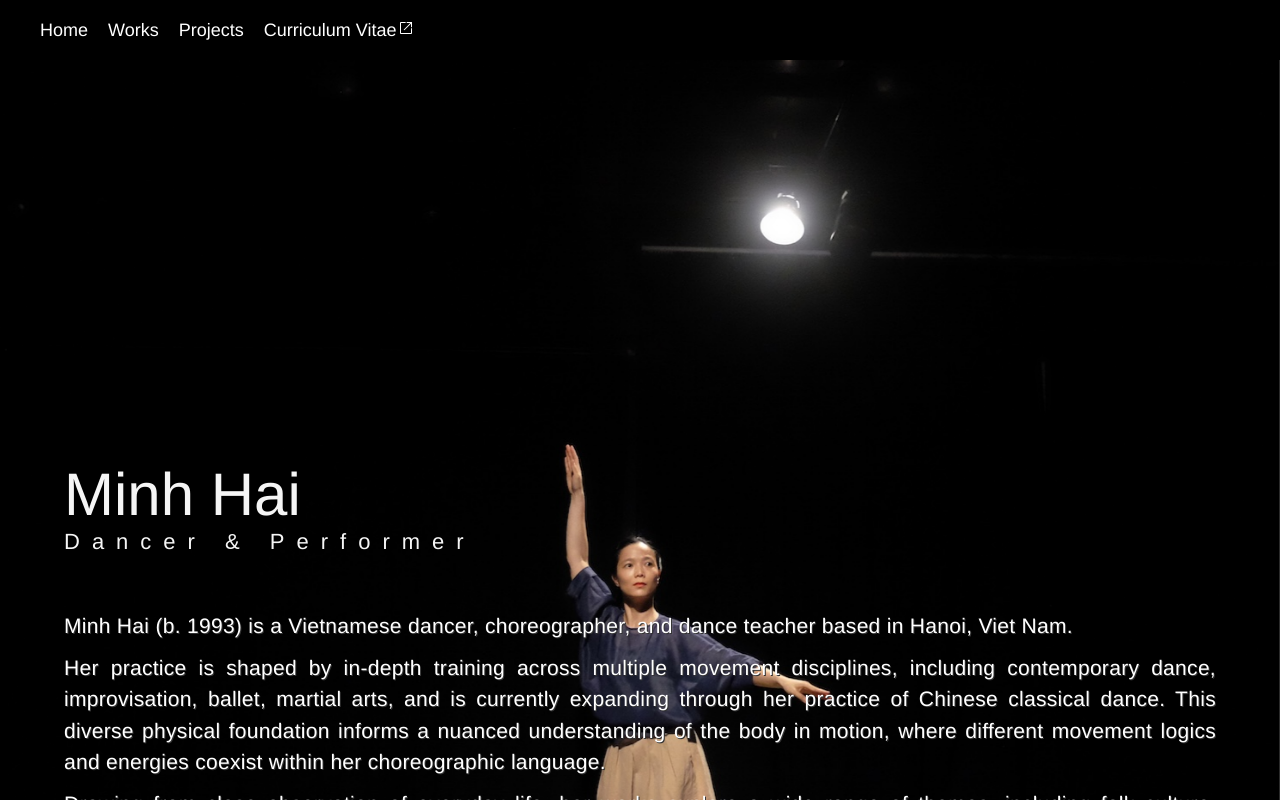
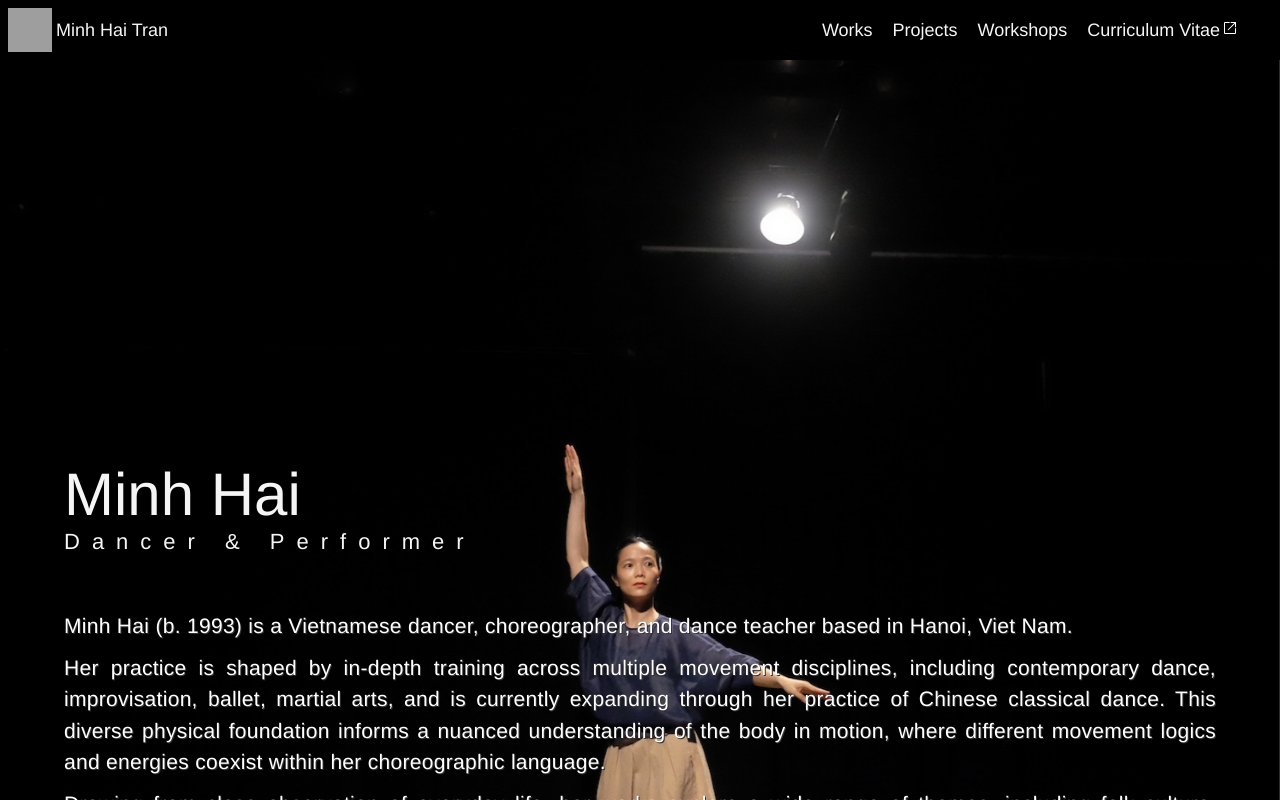
Before and after one commit to Hai-Minh/Hai-Minh.github.io, a Next.js app: page / in a window 1280 px wide. Shown: the top 800 px of the page. Built offline with nearby package versions, Linux system fonts and the light colour scheme; grey boxes are pictures that could not be loaded.

Commit message:
feat: update nav bar

```diff
--- a/src/components/nav-bar.js
+++ b/src/components/nav-bar.js
@@ -4,9 +4,9 @@ import { NavDropdown, NavDropdownItem } from "./nav-dropdown";
 import Image from "next/image";
 
 const NavigationData = [
-    { title: "Home", url: "/" },
     { title: "Works", url: "/works" },
     { title: "Projects", url: "/projects" },
+    { title: "Workshops", url: "/workshops" },
     {
         title: "Curriculum Vitae",
         url: "https://www.canva.com/design/DAFaUgAG5p4/lgEwsD-b-ImZBOI6pK6W-g/view",
@@ -20,6 +20,12 @@ export default function NavigationBar() {
     return (
         <>
             <div className={styles.container}>
+                <div className={styles.logo}>
+                    <Link href="/">
+                        <Image alt="" src="/avatar.png" width={44} height={44} />
+                        <span>Minh Hai Tran</span>
+                    </Link>
+                </div>
                 <div className={styles.navList}>
                     {
                         NavigationData.map((item, index) => {
--- a/src/styles/NavigationBar.module.scss
+++ b/src/styles/NavigationBar.module.scss
@@ -1,11 +1,31 @@
 .container {
+    display: flex;
+    justify-content: space-between;
     height: 60px;
     background: #000;
 }
 
+.logo {
+    margin-left: 8px;
+    display: flex;
+    align-items: center;
+
+    & > a {
+        display: flex;
+        align-items: center;
+        gap: 4px;
+
+        text-decoration: none;
+    }
+
+    & > a > span {
+        font-size: 18px;
+        font-weight: 200;
+        color: #f5f5f5;
+    }
+}
+
 .navList {
-    position: absolute;
-    z-index: 1;
     display: flex;
     gap: 20px;
     padding: 20px 40px;
@@ -13,7 +33,7 @@
     & > a {
         font-size: 18px;
         font-weight: 200;
-        color: #fff;
+        color: #f5f5f5;
         text-decoration: none;
     }
 }
--- a/src/styles/globals.css
+++ b/src/styles/globals.css
@@ -5,6 +5,11 @@
     font-family: Helvetica, sans-serif;
 }
 
+html,
+body {
+    background: #f5f5f5;
+}
+
 a {
     color: #f5f5f5;
 }
```
